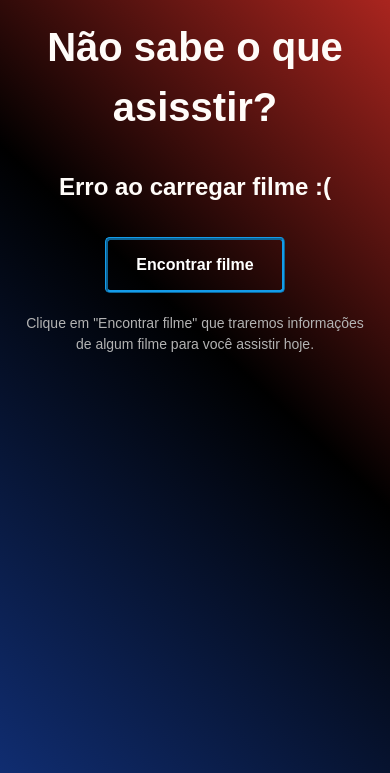
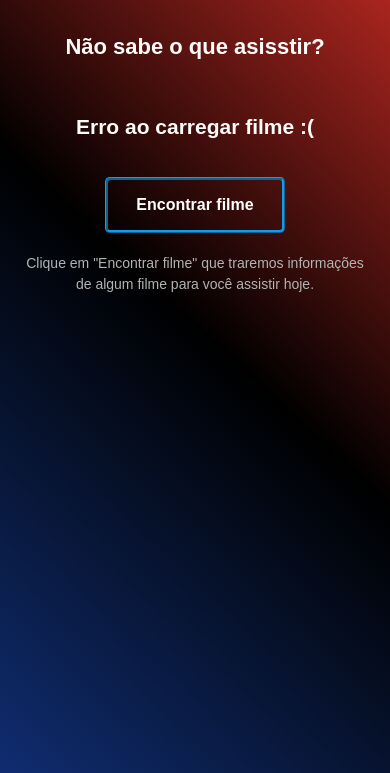
Before and after one commit to Thalys001/random-movies-js, a website built with Vite: page index.html in a window 390 px wide. Both pictures are taken after a click on the button "Encontrar filme". Shown: the part 71-844 px from the top of the page. Built offline with nearby package versions, Linux system fonts and the light colour scheme; no server answers.

Commit message:
style: adding mobile media queries

```diff
--- a/style.css
+++ b/style.css
@@ -59,7 +59,7 @@ body {
   font-family: var(--font);
   font-style: normal;
   font-weight: 700;
-  font-size: q7px;
+  font-size: 22px;
   line-height: 60px;
 
   color: var(--title);
@@ -140,3 +140,16 @@ button:hover {
   transform: translate(-50%, -50%);
   text-align: left;
 }
+
+@media only screen and (max-width: 768px) {
+  .title {
+    font-size: 22px;
+  }
+  #error {
+    font-size: 14px;
+  }
+  .overlay p {
+    font-size: 16px;
+    width: 240px;
+  }
+}
```
